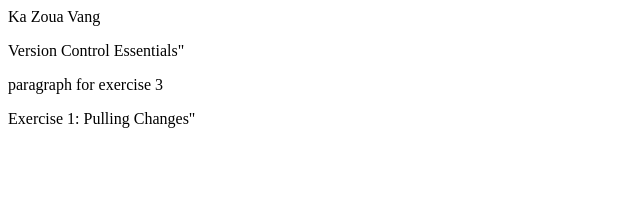
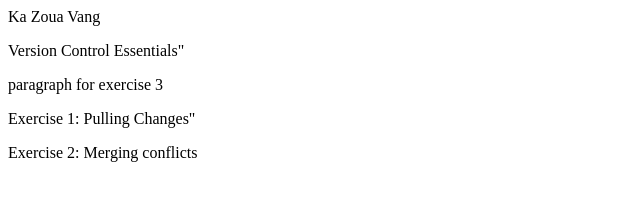
Before and after one commit to kzvang/demo1, a plain HTML site: page index.html in a window 1280 px wide. Shown: the whole page, without its empty margins (0-640 px from the left). Drawn offline with Linux system fonts and the light colour scheme.

Commit message:
exercise 2

```diff
--- a/index.html
+++ b/index.html
@@ -3,3 +3,4 @@
 <p>paragraph for exercise 3</p>
 <!-- commit for exercise 1 -->
 <p>Exercise 1: Pulling Changes"</p>
+<p>Exercise 2: Merging conflicts</p>
```
